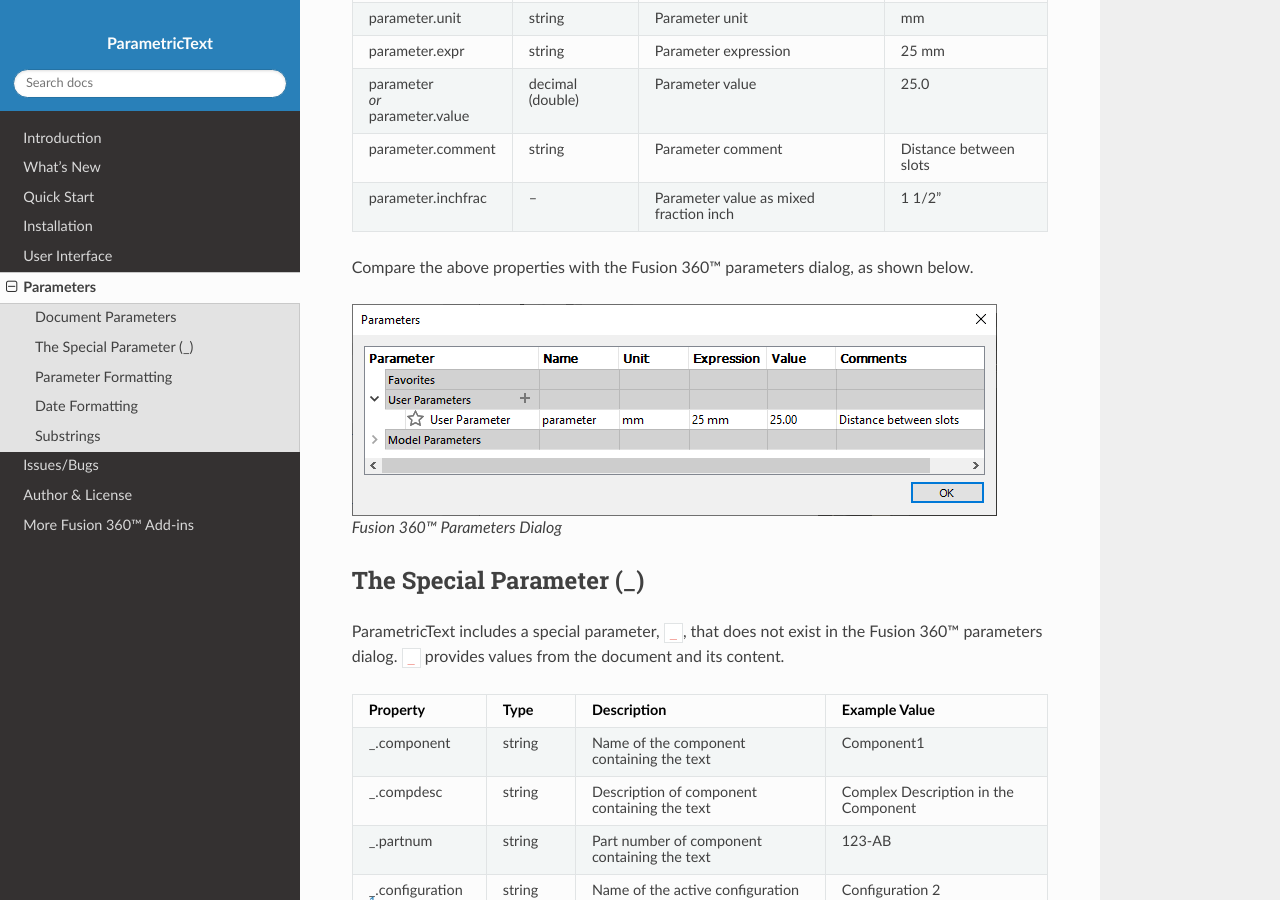
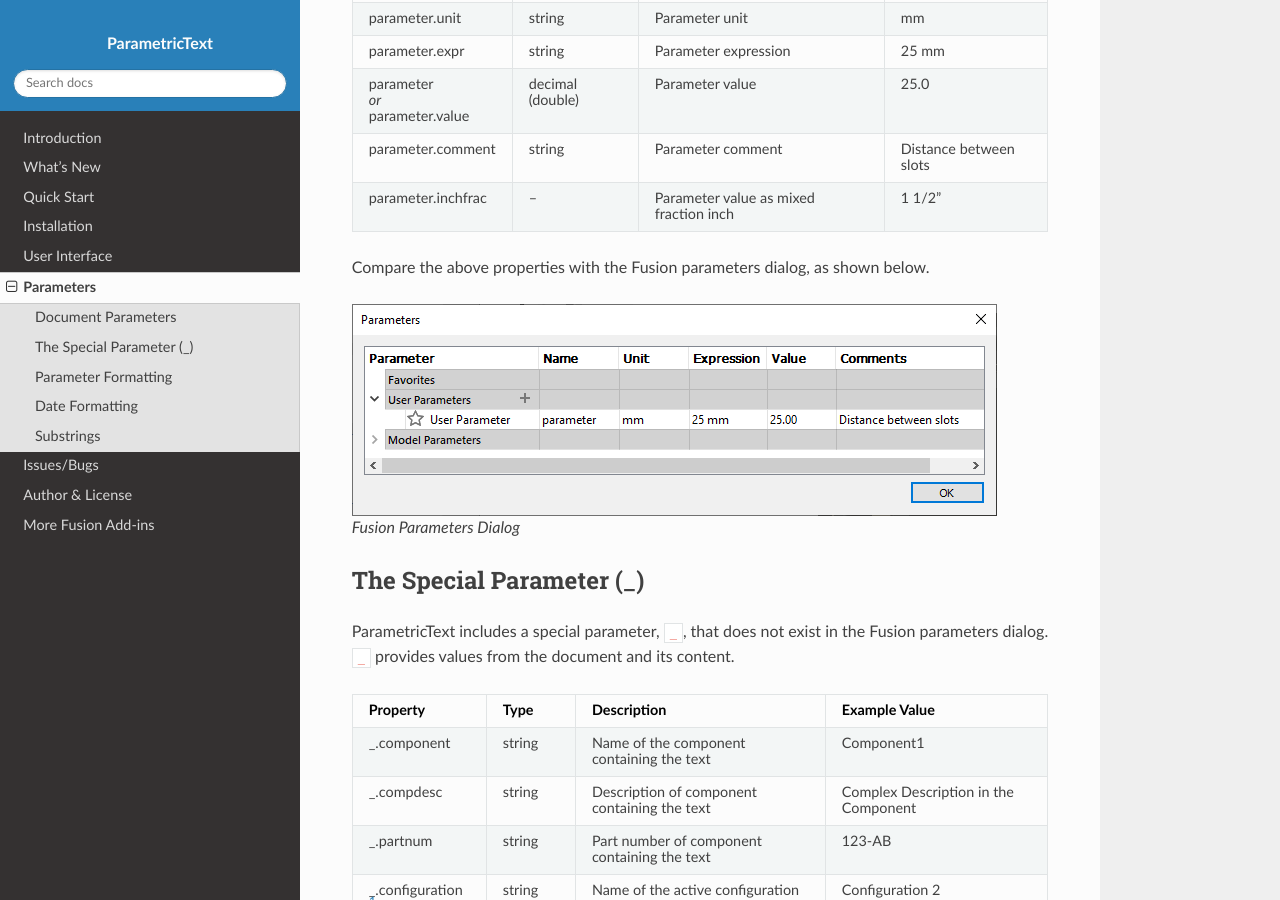
Before and after one commit to thomasa88/ParametricText, a Sphinx documentation site: the page built from docs/parameters.rst, in a window 1280 px wide and 900 px high, scrolled down 580 px. Built offline with Sphinx 7.4.7 and the Read the Docs theme 3.1.0, drawn with Linux system fonts in a browser that asks for light colours.

Commit message:
Fusion 360 -> Fusion

```diff
--- a/dialog.py
+++ b/dialog.py
@@ -155,13 +155,13 @@
 
     add_insert_button(table_input, InsertButtonValue('{}', prepend=True), 'Prepend curly braces',
                       'Inserts curly braces at the beginning of the text box of the currently selected row.\n\n'
-                      'This button allows insertion of curly braces when Fusion 360™ '
+                      'This button allows insertion of curly braces when Fusion '
                       'prevents insertion when using a keyboard layout that requires AltGr to be pressed.',
                       override_label='{}+',
                       evaluate=False, resourceFolder='./resources/prepend_braces')
     add_insert_button(table_input, InsertButtonValue('{}'), 'Append curly braces',
                       'Inserts curly braces at the end of the text box of the currently selected row.\n\n'
-                      'This button allows insertion of curly braces when Fusion 360™ '
+                      'This button allows insertion of curly braces when Fusion '
                       'prevents insertion when using a keyboard layout that requires AltGr to be pressed.',
                       override_label='+{}',
                       evaluate=False, resourceFolder='./resources/append_braces')
--- a/docs/addins.rst
+++ b/docs/addins.rst
@@ -1,7 +1,7 @@
-More Fusion 360™ Add-ins
+More Fusion Add-ins
 ========================
 
-`My Fusion 360™ app store
+`My Fusion app store
 page <https://apps.autodesk.com/en/Publisher/PublisherHomepage?ID=JLH9M8296BET>`__
 
 `All my add-ins on
--- a/docs/index.rst
+++ b/docs/index.rst
@@ -19,7 +19,7 @@
    about
    addins
 
-ParametricText is an Autodesk® Fusion 360™ add-in for creating *Text
+ParametricText is an Autodesk® Fusion add-in for creating *Text
 Parameters* in sketches.
 
 Text parameters can be pure text or use parameter values by using a
--- a/docs/issues.rst
+++ b/docs/issues.rst
@@ -4,9 +4,9 @@
 Known Limitations
 -----------------
 
-The following are known limitations that cannot be fixed, due to the Fusion 360™ add-in interface.
+The following are known limitations that cannot be fixed, due to the Fusion add-in interface.
 
-- :kbd:`{` and :kbd:`}` cannot be entered in string inputs in Fusion 360™ on keyboards where they require :kbd:`AltGr` to be pressed.
+- :kbd:`{` and :kbd:`}` cannot be entered in string inputs in Fusion on keyboards where they require :kbd:`AltGr` to be pressed.
 
   - Workaround is to use the :guilabel:`{}` buttons in the dialog.
 
--- a/docs/parameters.rst
+++ b/docs/parameters.rst
@@ -49,17 +49,17 @@
 |                   |          |inch        |          |
 +-------------------+----------+------------+----------+
 
-Compare the above properties with the Fusion 360™ parameters dialog, as shown below.
+Compare the above properties with the Fusion parameters dialog, as shown below.
 
 .. figure:: images/parameters_dialog.png
-   :alt: Fusion 360™ parameters dialog screenshot
+   :alt: Fusion parameters dialog screenshot
 
-   Fusion 360™ Parameters Dialog
+   Fusion Parameters Dialog
 
 The Special Parameter (_)
 -------------------------
 
-ParametricText includes a special parameter, ``_``, that does not exist in the Fusion 360™ parameters dialog. ``_`` provides values from the document and its content.
+ParametricText includes a special parameter, ``_``, that does not exist in the Fusion parameters dialog. ``_`` provides values from the document and its content.
 
 +-------------------+----------+-------------+------------------+
 | Property          | Type     | Description |Example           |
--- a/docs/quick_start.rst
+++ b/docs/quick_start.rst
@@ -3,7 +3,7 @@
 
 #. Install ParametricText from the `Autodesk® App Store <https://apps.autodesk.com/All/en/List/Search?isAppSearch=True&searchboxstore=All&facet=&collection=&sort=&query=parametrictext>`__. (See :ref:`Installation` for details and alternatives.)
 
-#. Start Fusion 360™.
+#. Start Fusion.
 
 #. Create a sketch and add a text that says "PARAM".
 
--- a/docs/usage.rst
+++ b/docs/usage.rst
@@ -21,7 +21,7 @@
 
  |img_dialog|
 
-.. .. note:: Depending on the state of Fusion 360™'s add-in functionality,
+.. .. note:: Depending on the state of Fusion's add-in functionality,
           not all properties of a text are retained when a text is
           updated by an add-in. It is therefore recommended to assign
           a text parameter value to a text before customizing the text.
@@ -63,7 +63,7 @@
                          :class: guilabel
 
 
-Fusion 360™ does not support writing curly braces on all international
+Fusion does not support writing curly braces on all international
 keyboard layouts. |btn_prepend_braces| and |btn_append_braces| can be
 used instead, to add curly braces to the beginning and end of the
 currently selected text box.
@@ -82,4 +82,4 @@
 ------------------------
 
 The add-in can be temporarily disabled using the *Scripts and Add-ins*
-dialog. Press :kbd:`Shift+S` in Fusion 360™ and go to the *Add-Ins* tab.
+dialog. Press :kbd:`Shift+S` in Fusion and go to the *Add-Ins* tab.
```
Also changed, not shown: README.md (+3 -3 lines).
